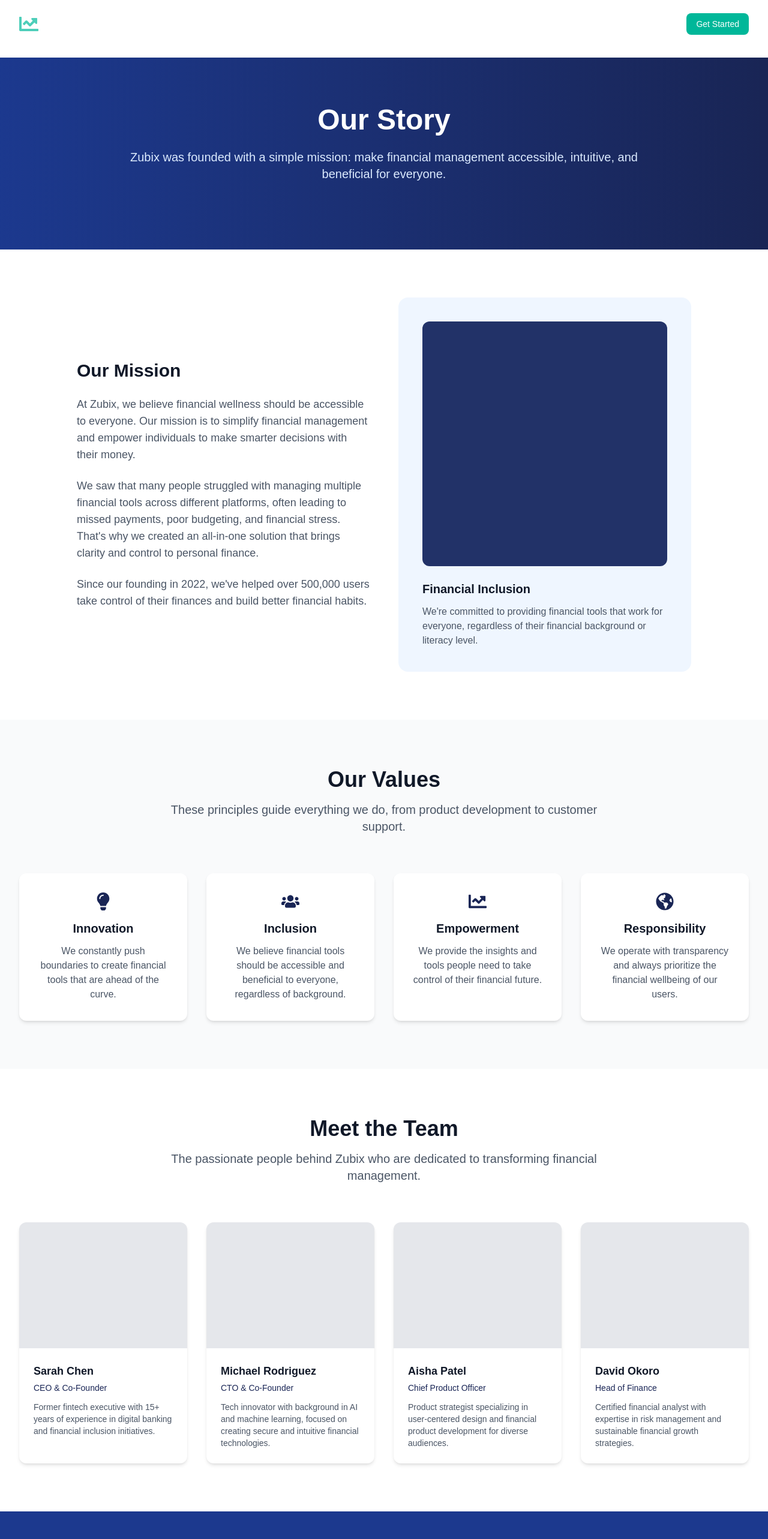
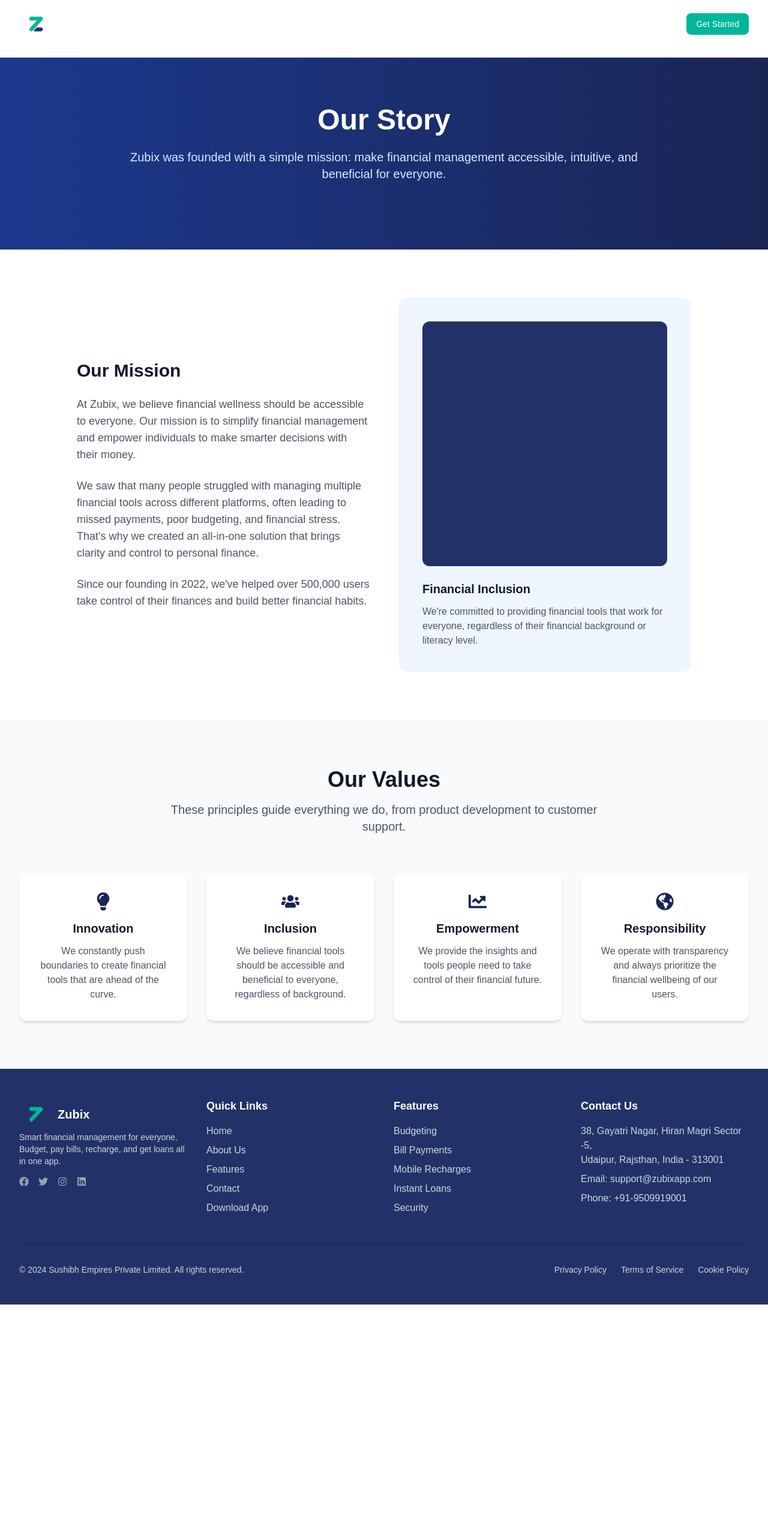
Before and after one commit to sidistart/zubix-nextjs, a Next.js app: page /about in a window 1280 px wide. Shown: the top 2566 px of the page at 60% size. After the commit the page ends 2175 px from the top, so only its background shows below. Built offline with nearby package versions, Linux system fonts and the light colour scheme.

Commit message:
some changes

```diff
--- a/src/app/about/page.tsx
+++ b/src/app/about/page.tsx
@@ -9,32 +9,32 @@
 } from "react-icons/fa";
 
 const AboutPage = () => {
-  const teamMembers = [
-    {
-      name: "Sarah Chen",
-      role: "CEO & Co-Founder",
-      bio: "Former fintech executive with 15+ years of experience in digital banking and financial inclusion initiatives.",
-      image: "/team-1.jpg", // Placeholder image path
-    },
-    {
-      name: "Michael Rodriguez",
-      role: "CTO & Co-Founder",
-      bio: "Tech innovator with background in AI and machine learning, focused on creating secure and intuitive financial technologies.",
-      image: "/team-2.jpg",
-    },
-    {
-      name: "Aisha Patel",
-      role: "Chief Product Officer",
-      bio: "Product strategist specializing in user-centered design and financial product development for diverse audiences.",
-      image: "/team-3.jpg",
-    },
-    {
-      name: "David Okoro",
-      role: "Head of Finance",
-      bio: "Certified financial analyst with expertise in risk management and sustainable financial growth strategies.",
-      image: "/team-4.jpg",
-    },
-  ];
+  // const teamMembers = [
+  //   {
+  //     name: "Sarah Chen",
+  //     role: "CEO & Co-Founder",
+  //     bio: "Former fintech executive with 15+ years of experience in digital banking and financial inclusion initiatives.",
+  //     image: "/team-1.jpg", // Placeholder image path
+  //   },
+  //   {
+  //     name: "Michael Rodriguez",
+  //     role: "CTO & Co-Founder",
+  //     bio: "Tech innovator with background in AI and machine learning, focused on creating secure and intuitive financial technologies.",
+  //     image: "/team-2.jpg",
+  //   },
+  //   {
+  //     name: "Aisha Patel",
+  //     role: "Chief Product Officer",
+  //     bio: "Product strategist specializing in user-centered design and financial product development for diverse audiences.",
+  //     image: "/team-3.jpg",
+  //   },
+  //   {
+  //     name: "David Okoro",
+  //     role: "Head of Finance",
+  //     bio: "Certified financial analyst with expertise in risk management and sustainable financial growth strategies.",
+  //     image: "/team-4.jpg",
+  //   },
+  // ];
 
   const values = [
     {
@@ -192,7 +192,7 @@
       </section>
 
       {/* Our Team */}
-      <section className="py-20">
+      {/* <section className="py-20">
         <div className="container mx-auto px-4 sm:px-6 lg:px-8">
           <motion.div
             className="text-center mb-16"
@@ -220,7 +220,6 @@
                 transition={{ duration: 0.5, delay: index * 0.1 }}
                 viewport={{ once: true }}
               >
-                {/* This would normally be an image, but we're using a placeholder */}
                 <div className="aspect-[4/3] bg-gray-200"></div>
                 <div className="p-6">
                   <h3 className="text-lg font-bold mb-1 text-gray-900">
@@ -233,10 +232,10 @@
             ))}
           </div>
         </div>
-      </section>
+      </section> */}
 
       {/* Stats Section */}
-      <section className="py-20 bg-blue-900 text-white">
+      {/* <section className="py-20 bg-blue-900 text-white">
         <div className="container mx-auto px-4 sm:px-6 lg:px-8">
           <div className="grid grid-cols-1 md:grid-cols-2 lg:grid-cols-4 gap-8 text-center">
             <motion.div
@@ -280,7 +279,7 @@
             </motion.div>
           </div>
         </div>
-      </section>
+      </section> */}
     </div>
   );
 };
--- a/src/app/contact/page.tsx
+++ b/src/app/contact/page.tsx
@@ -2,12 +2,7 @@
 
 import { useState } from "react";
 import { motion } from "framer-motion";
-import {
-  FaMapMarkerAlt,
-  FaPhoneAlt,
-  FaEnvelope,
-  FaClock,
-} from "react-icons/fa";
+import { FaMapMarkerAlt, FaPhoneAlt, FaEnvelope } from "react-icons/fa";
 
 const ContactPage = () => {
   const [formData, setFormData] = useState({
@@ -101,9 +96,9 @@
                         <p className="text-gray-600">
                           123 Finance Street
                           <br />
-                          New York, NY 10001
+                          38, Gayatri Nagar, Hiran Magri Sector -5
                           <br />
-                          United States
+                          Udaipur, Rajsthan, India - 313001
                         </p>
                       </div>
                     </div>
@@ -114,7 +109,7 @@
                       </div>
                       <div>
                         <h3 className="font-medium text-gray-900">Phone</h3>
-                        <p className="text-gray-600">+1 (555) 123-4567</p>
+                        <p className="text-gray-600">+91-9509919001</p>
                       </div>
                     </div>
 
@@ -124,11 +119,11 @@
                       </div>
                       <div>
                         <h3 className="font-medium text-gray-900">Email</h3>
-                        <p className="text-gray-600">support@zubix.com</p>
+                        <p className="text-gray-600">support@zubixapp.com</p>
                       </div>
                     </div>
 
-                    <div className="flex items-start">
+                    {/* <div className="flex items-start">
                       <div className="text-blue-600 mt-1 mr-4">
                         <FaClock />
                       </div>
@@ -142,7 +137,7 @@
                           Sunday: Closed
                         </p>
                       </div>
-                    </div>
+                    </div> */}
                   </div>
 
                   <div className="mt-8">
@@ -241,8 +236,8 @@
                       <div className="text-3xl mb-3">✓</div>
                       <h3 className="text-xl font-bold mb-2">Thank you!</h3>
                       <p>
-                        Your message has been sent successfully. We&apos;ll respond
-                        as soon as possible.
+                        Your message has been sent successfully. We&apos;ll
+                        respond as soon as possible.
                       </p>
                       <button
                         onClick={() => setIsSubmitted(false)}
@@ -369,7 +364,7 @@
       </section>
 
       {/* Map Section */}
-      <section className="py-12 bg-gray-50">
+      {/* <section className="py-12 bg-gray-50">
         <div className="container mx-auto px-4 sm:px-6 lg:px-8">
           <div className="max-w-6xl mx-auto">
             <div className="bg-gray-200 rounded-xl h-[400px] flex items-center justify-center">
@@ -377,10 +372,10 @@
             </div>
           </div>
         </div>
-      </section>
+      </section> */}
 
       {/* FAQ Section */}
-      <section className="py-20">
+      {/* <section className="py-20">
         <div className="container mx-auto px-4 sm:px-6 lg:px-8">
           <div className="max-w-4xl mx-auto">
             <motion.div
@@ -471,7 +466,7 @@
             </div>
           </div>
         </div>
-      </section>
+      </section> */}
     </div>
   );
 };
--- a/src/app/layout.tsx
+++ b/src/app/layout.tsx
@@ -20,6 +20,9 @@
     "Manage your budget, pay bills, recharge, and get loans all in one place with Zubix fintech app",
   keywords:
     "fintech, budgeting, bill payments, loans, mobile recharge, financial management",
+  icons: {
+    icon: '/Logo.png',
+  },
 };
 
 export default function RootLayout({
--- a/src/app/page.tsx
+++ b/src/app/page.tsx
@@ -17,9 +17,6 @@
           <h2 className="text-3xl md:text-4xl font-bold mb-6">
             Ready to Take Control of Your Finances?
           </h2>
-          <p className="text-xl mb-8 max-w-2xl mx-auto text-white/80">
-            Join thousands of users who manage their money smarter with Zubix.
-          </p>
           <div className="flex flex-col sm:flex-row justify-center gap-4">
             <button className="px-8 py-3 bg-white text-primary font-medium rounded-lg hover:bg-primary-light transition-colors">
               Download Now
--- a/src/components/layouts/Footer.tsx
+++ b/src/components/layouts/Footer.tsx
@@ -1,12 +1,12 @@
 "use client";
 
+import Image from "next/image";
 import Link from "next/link";
 import {
   FaFacebook,
   FaTwitter,
   FaInstagram,
   FaLinkedin,
-  FaChartLine,
 } from "react-icons/fa";
 
 const Footer = () => {
@@ -16,9 +16,20 @@
         <div className="grid grid-cols-1 md:grid-cols-4 gap-8">
           {/* Logo & About */}
           <div className="col-span-1 md:col-span-1">
-            <Link href="/" className="flex items-center mb-4">
-              <FaChartLine className="h-8 w-8 text-primary" />
-              <span className="ml-2 text-xl font-bold text-white">Zubix</span>
+          <Link href="/" className="flex items-center">
+              <Image
+                src="/Logo.png"
+                alt="Zubix Logo"
+                width={36}
+                height={36}
+                className="h-14 w-14"
+                priority
+              />
+              <span
+                className="ml-2 text-xl font-bold text-white"
+              >
+                Zubix
+              </span>
             </Link>
             <p className="mb-4 text-sm">
               Smart financial management for everyone. Budget, pay bills,
@@ -148,17 +159,20 @@
               Contact Us
             </h3>
             <ul className="space-y-2">
-              <li>123 Finance Street</li>
-              <li>New York, NY 10001</li>
-              <li>Email: support@zubix.com</li>
-              <li>Phone: +1 (555) 123-4567</li>
+              <li>
+                38, Gayatri Nagar, Hiran Magri Sector -5,
+                <br /> Udaipur, Rajsthan, India - 313001
+              </li>
+              <li>Email: support@zubixapp.com</li>
+              <li>Phone: +91-9509919001</li>
             </ul>
           </div>
         </div>
 
         <div className="border-t border-gray-800 mt-12 pt-8 flex flex-col md:flex-row justify-between items-center">
           <p className="text-sm">
-            © {new Date().getFullYear()} Zubix. All rights reserved.
+            © {new Date().getFullYear()} Sushibh Empires Private Limited. All
+            rights reserved.
           </p>
           <div className="mt-4 md:mt-0 flex space-x-6 text-sm">
             <a href="#" className="hover:text-primary transition-colors">
--- a/src/components/layouts/Navbar.tsx
+++ b/src/components/layouts/Navbar.tsx
@@ -3,7 +3,8 @@
 import { useState, useEffect } from "react";
 import Link from "next/link";
 import { motion } from "framer-motion";
-import { FaBars, FaTimes, FaChartLine } from "react-icons/fa";
+import { FaBars, FaTimes } from "react-icons/fa";
+import Image from "next/image";
 
 const Navbar = () => {
   const [isOpen, setIsOpen] = useState(false);
@@ -36,10 +37,13 @@
         <div className="flex items-center justify-between h-16 md:h-20">
           <div className="flex items-center">
             <Link href="/" className="flex items-center">
-              <FaChartLine
-                className={`h-8 w-8 ${
-                  scrolled ? "text-primary" : "text-primary-light"
-                }`}
+              <Image
+                src="/Logo.png"
+                alt="Zubix Logo"
+                width={36}
+                height={36}
+                className="h-14 w-14"
+                priority
               />
               <span
                 className={`ml-2 text-xl font-bold ${
--- a/src/components/ui/HeroSection.tsx
+++ b/src/components/ui/HeroSection.tsx
@@ -63,7 +63,7 @@
               animate={{ opacity: 1, y: 0 }}
               transition={{ duration: 0.5, delay: 0.3 }}
             >
-              Manage budgets, pay bills, recharge services, and get loans, all
+              Manage budgeting and expense management, pay bills, recharge services, and get loans, all
               in one seamless app. Take control of your finances with Zubix.
             </motion.p>
 
```
Also changed, not shown: src/components/features/Testimonials.tsx (+0 -13 lines), public/Logo.png (added).
